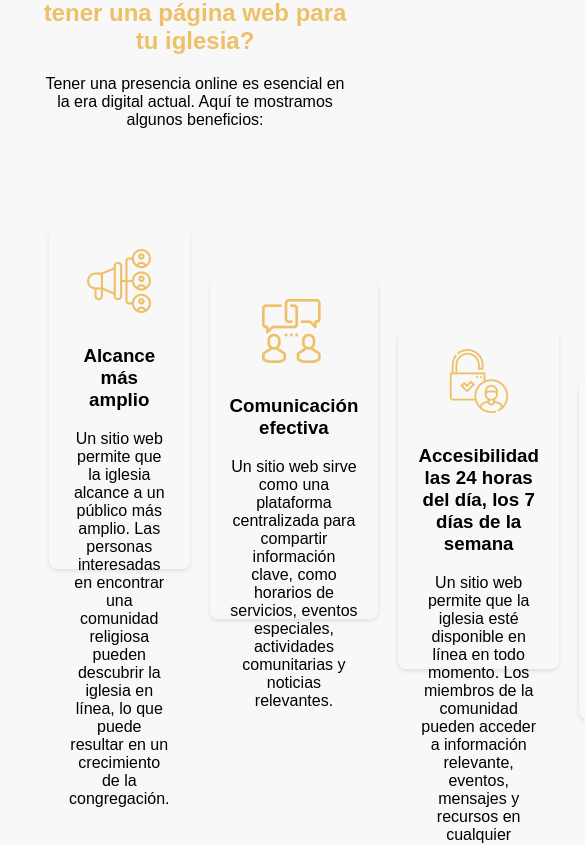
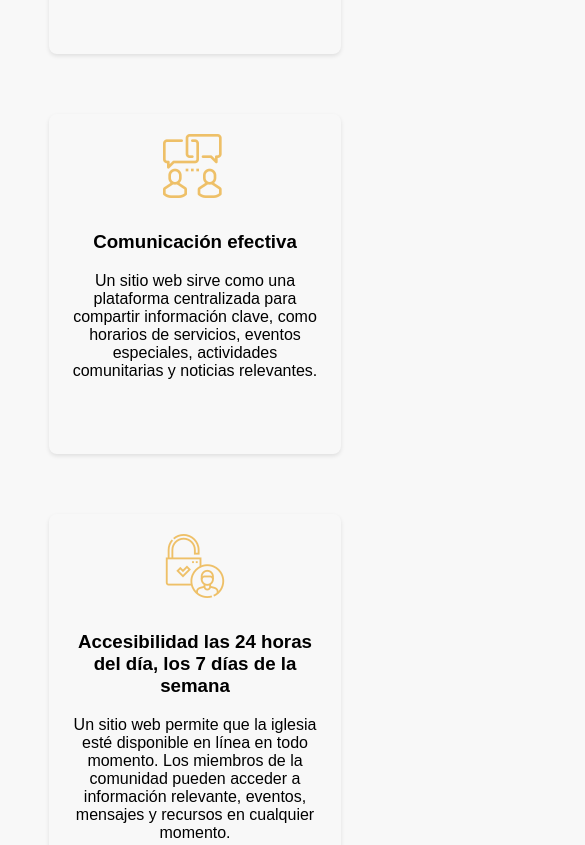
Before and after one commit to carolainseija/iglesia, a React (Vite) app: page / in a window 390 px wide. Shown: the part 1006-1851 px from the top of the page, 585 px wide, since content can reach past the window. Built offline with nearby package versions, Linux system fonts and the light colour scheme.

Commit message:
responsive

```diff
--- a/src/components/Benefits/index.jsx
+++ b/src/components/Benefits/index.jsx
@@ -28,7 +28,7 @@ export default function Benefit() {
                 <div className="church-section">
                     {benefits.map((benefit, index) => (
                         <>
-                            <div className={`benefit${index}`}>
+                            <div className={`benefits benefit${index}`}>
                                 <img className='iconBenefit' src={benefit.icon} />
                                 <h3>{benefit.title}</h3>
                                 <p>{benefit.content}</p>
--- a/src/components/Benefits/style.css
+++ b/src/components/Benefits/style.css
@@ -6,15 +6,18 @@
     margin: 50px 0px;
   }
 
-  .benefit0 {
-    height: 300px;
-cursor: pointer;
+  .benefits {
     text-align: center;
     max-width: 300px;
     padding: 20px;
     margin: 10px;
     border-radius: 8px;
-    /* background-color: #f0f0f0; */
+  }
+
+  .benefit0 {
+    height: 300px;
+cursor: pointer;
+
     box-shadow: 0 2px 4px rgba(0, 0, 0, 0.1);
     margin-top: 50px; /* Ajusta el espacio entre las tarjetas según tus necesidades */
     &:hover {
@@ -28,11 +31,7 @@ cursor: pointer;
     height: 300px;
     cursor: pointer;
 
-    text-align: center;
-    max-width: 300px;
-    padding: 20px;
-    margin: 10px;
-    border-radius: 8px;
+
     /* background-color: #f0f0f0; */
     box-shadow: 0 2px 4px rgba(0, 0, 0, 0.1);
     margin-top: 100px; /* Ajusta el espacio entre las tarjetas según tus necesidades */
@@ -46,11 +45,7 @@ cursor: pointer;
 
       height: 300px;
       cursor: pointer;
-    text-align: center;
-    max-width: 300px;
-    padding: 20px;
-    margin: 10px;
-    border-radius: 8px;
+
     /* background-color: #f0f0f0; */
     box-shadow: 0 2px 4px rgba(0, 0, 0, 0.1);
     margin-top: 150px; /* Ajusta el espacio entre las tarjetas según tus necesidades */
@@ -64,11 +59,7 @@ cursor: pointer;
     height: 300px;
     cursor: pointer;
 
-    text-align: center;
-    max-width: 300px;
-    padding: 20px;
-    margin: 10px;
-    border-radius: 8px;
+
     /* background-color: #f0f0f0; */
     box-shadow: 0 2px 4px rgba(0, 0, 0, 0.1);
     margin-top: 200px; /* Ajusta el espacio entre las tarjetas según tus necesidades */
--- a/src/index.css
+++ b/src/index.css
@@ -75,3 +75,59 @@ button {
 button:hover {
   background-color: #555;
 }
+
+
+@media (max-width: 768px) {
+
+  .church-section {
+    flex-direction: column;
+  }
+  .fixImage {
+    height: 40vh;
+    background-position-x: center;
+    background-position-y: center;
+  }
+  section {
+    margin: 0px auto;
+  }
+
+  .benefit0 {
+    margin-top: 50px;
+  }
+
+  .benefit1 {
+    margin-top: 50px;
+  }
+
+  .benefit2 {
+    margin-top: 50px;
+  }
+
+  .benefit3 {
+    margin-top: 50px;
+  }
+
+
+  .App-header {
+    height: 15vh;
+  }
+
+  .contact-container {
+    flex-direction: column-reverse;
+  }
+
+  .contact-indo {
+    padding: 30px;
+  }
+  .info-text {
+    text-align: center;
+  }
+  .detail{
+    justify-content: center;
+  }
+
+  .footer-bottom {
+    flex-direction: column;
+  }
+
+}
```
